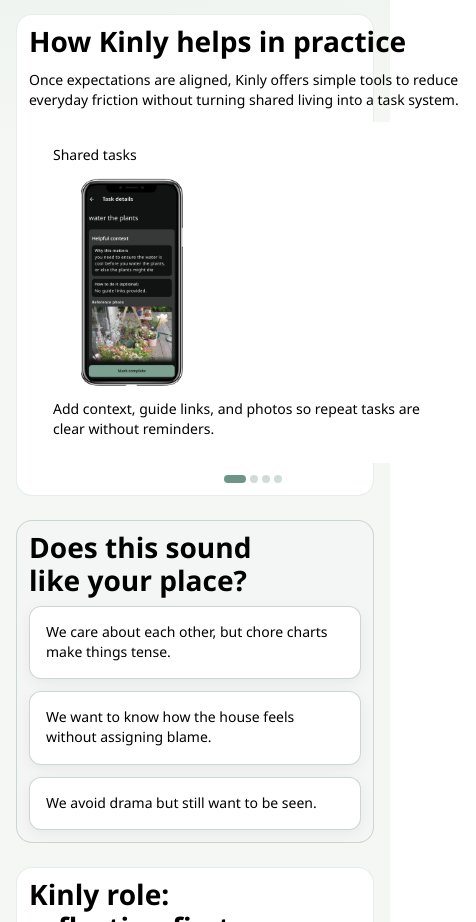
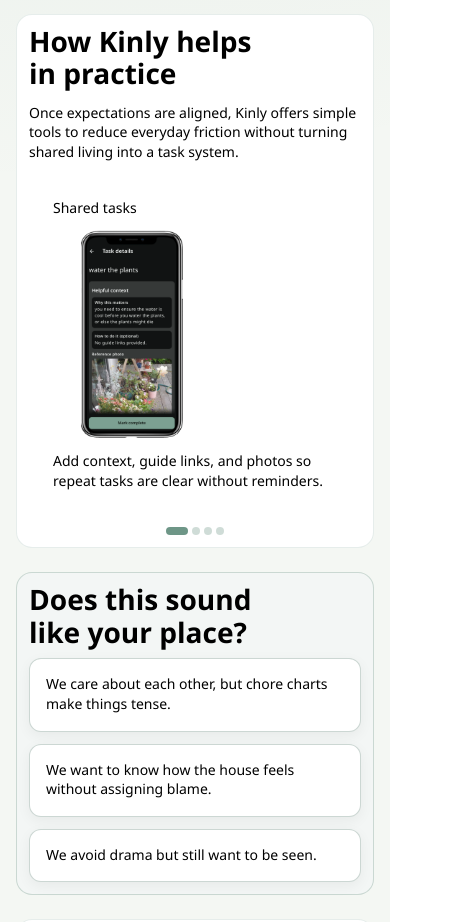
Before and after one commit to pariszhuang123/kinly-web, a Next.js app: page /kinly/general in a window 390 px wide. Shown: the part 1880-2802 px from the top of the page, 476 px wide, since content can reach past the window. Built offline with nearby package versions, Linux system fonts and the light colour scheme; no server answers.

Commit message:
Address overflow issue for mobile

```diff
--- a/app/kinly/general/LandingClientGeneral.module.css
+++ b/app/kinly/general/LandingClientGeneral.module.css
@@ -185,12 +185,20 @@
 
 .featureRailWrap {
   position: relative;
+  min-inline-size: 0;
+  max-inline-size: 100%;
 }
 
 .featureRail {
   display: grid;
   gap: var(--spacing-l, 16px);
   grid-template-columns: repeat(auto-fit, minmax(180px, 1fr));
+  inline-size: 100%;
+  min-inline-size: 0;
+}
+
+.featureRailItem {
+  min-inline-size: 0;
 }
 
 .featureRailItem > * {
```
Also changed, not shown: 2 other files (tests, documents, lock files or other folders).
